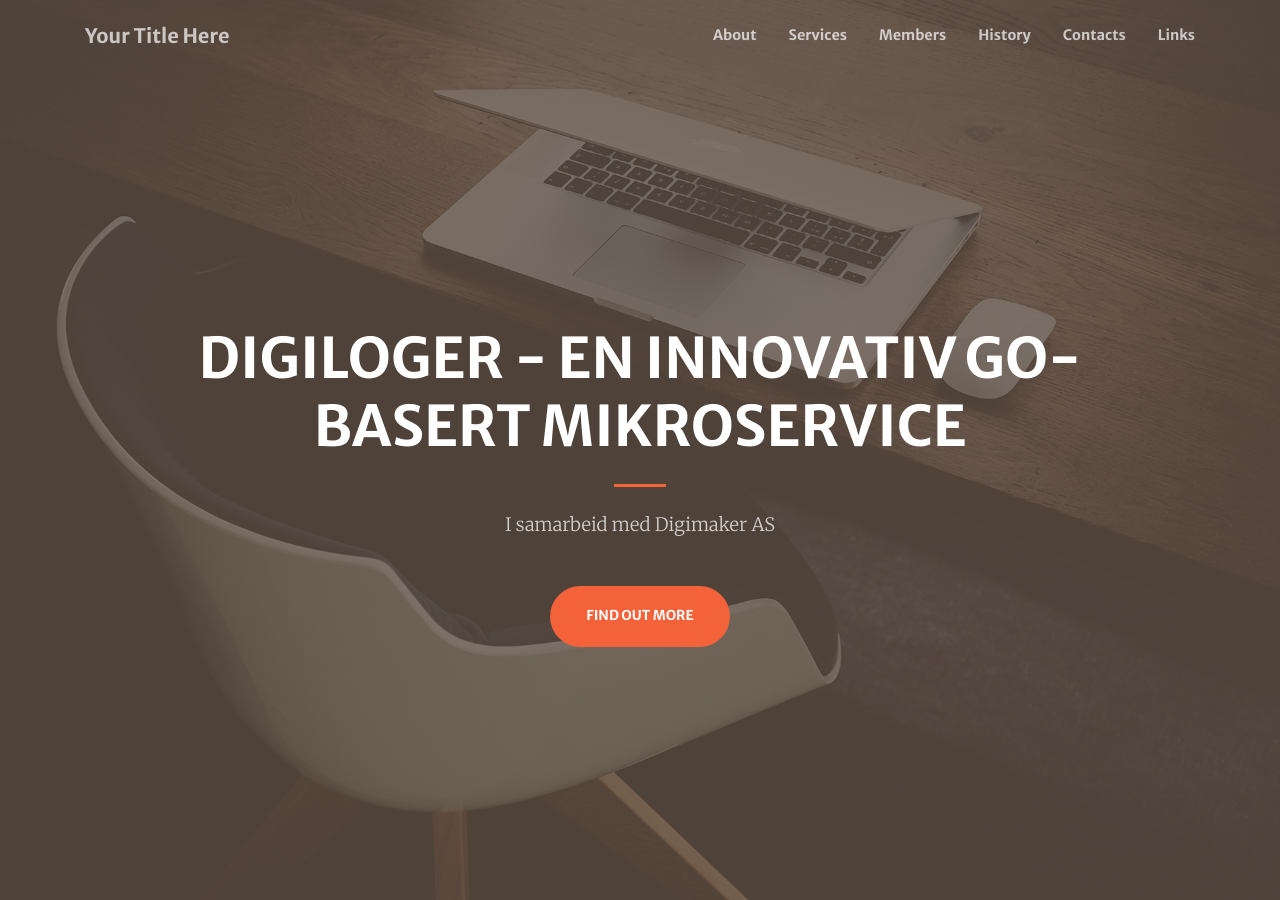
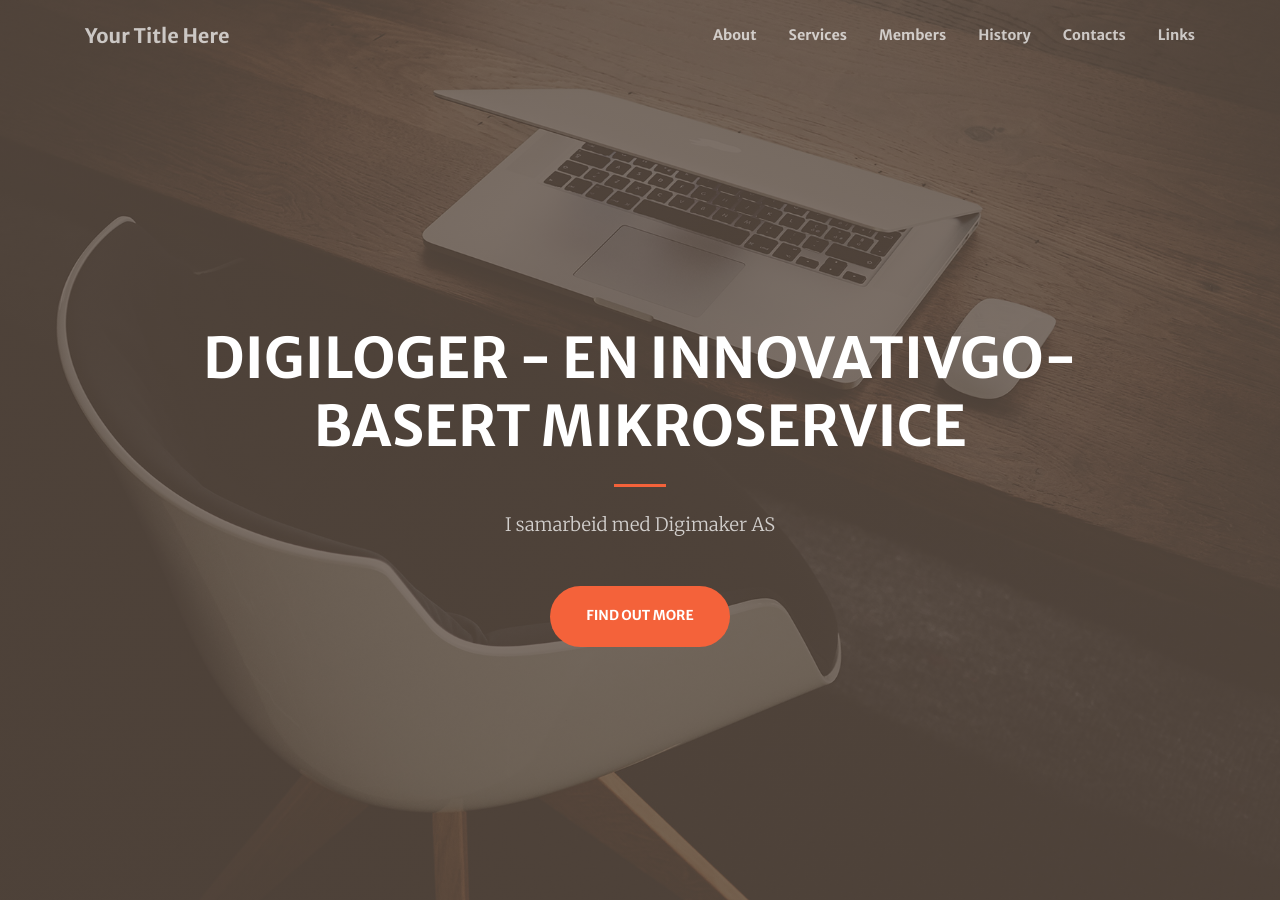
Before and after one commit to stackbit-projects/fabulous-kale-f7331, a Jekyll site: the page built from index.md, in a window 1280 px wide and 900 px high. Built offline with Jekyll 4.4.1, drawn with Linux system fonts in a browser that asks for light colours.

Commit message:
index.md: updated title in header

```diff
--- a/index.md
+++ b/index.md
@@ -1,7 +1,7 @@
 ---
 layout: home
 header:
-  title: DigiLoger - En Innovativ Go-basert Mikroservice
+  title: DigiLoger - En InnovativGo-basert Mikroservice
   text: I samarbeid med Digimaker AS
   action:
     label: Find Out More
```
